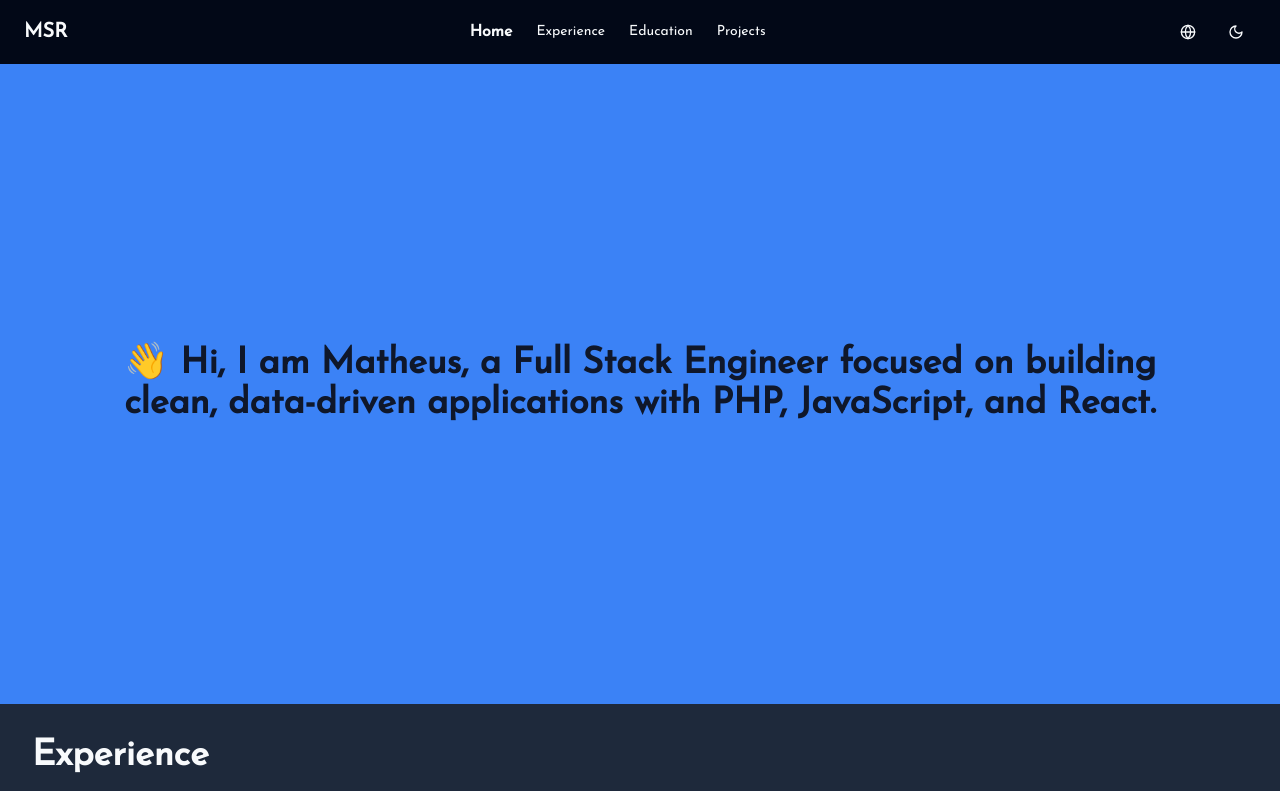
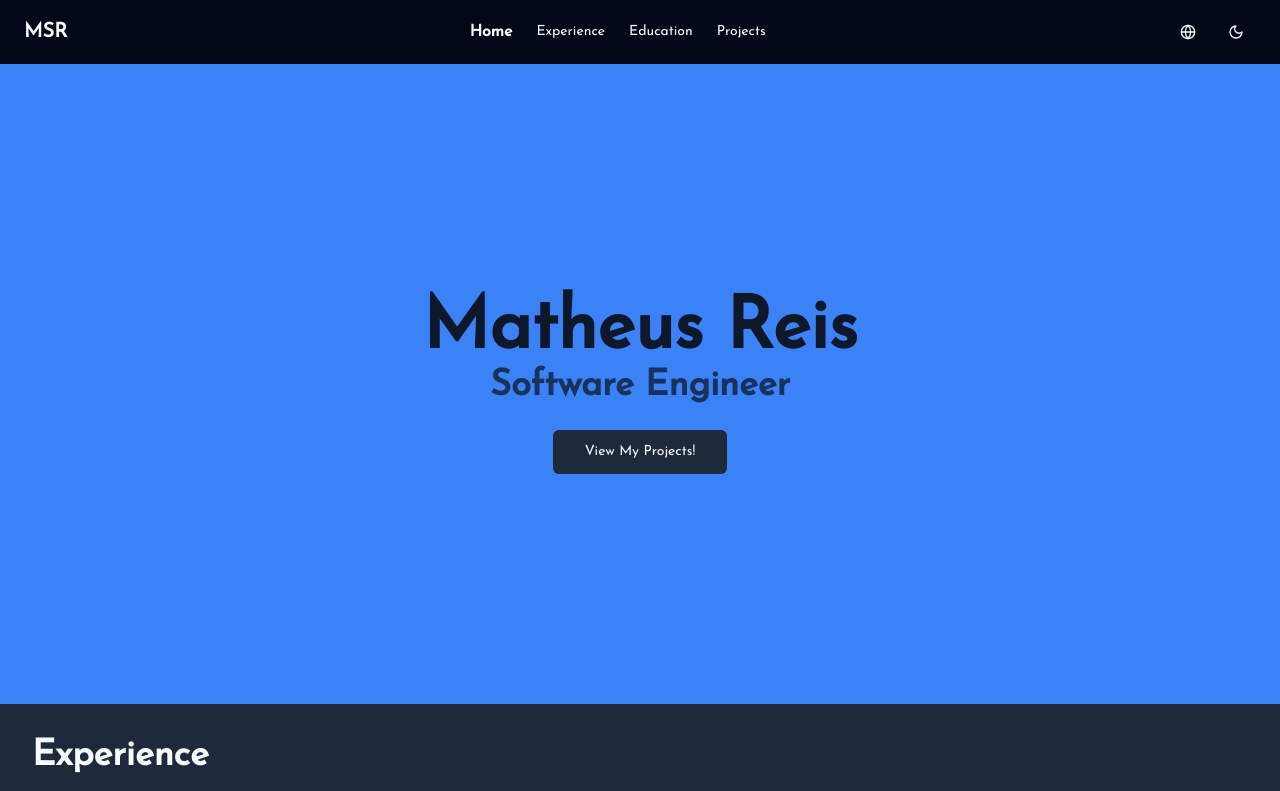
Before and after one commit to matheussreis/portfolio, a React (Vite) app: page / in a window 1280 px wide. Shown: the top 791 px of the page. Built offline with nearby package versions, Linux system fonts and the light colour scheme.

Commit message:
replace the text on the hero with my name, role, and a button that scrolls to the projects section

```diff
--- a/src/components/HeroSection.tsx
+++ b/src/components/HeroSection.tsx
@@ -1,20 +1,34 @@
 import { motion } from 'framer-motion';
 import { useAppContext } from '@/context';
 import { useTranslation } from 'react-i18next';
+import { Button } from '@/components/ui/Button';
 
 export default function HeroSection() {
   const { t } = useTranslation();
-  const { refs } = useAppContext();
+  const { refs, scrollToSection } = useAppContext();
 
   return (
     <motion.section
       id="home"
       ref={refs.home}
-      className="text-primary-foreground bg-primary p-4 min-h-[50vh] md:min-h-[80vh] flex flex-col justify-center"
+      className="text-primary-foreground bg-primary p-4 min-h-[50vh] md:min-h-[80vh] flex flex-col justify-center items-center gap-6"
     >
-      <h1 className="font-bold text-center text-3xl lg:text-4xl mx-2 lg:mx-20 select-none">
-        {t('sections.hero.description')}
-      </h1>
+      <div className="flex flex-col justify-center items-center">
+        <h1 className="text-primary-foreground font-extrabold text-5xl md:text-6xl lg:text-7xl select-none">
+          {t('sections.hero.name')}
+        </h1>
+        <h2 className="text-primary-foreground/75 font-semibold text-2xl md:text-3xl lg:text-4xl select-none">
+          {t('sections.hero.role')}
+        </h2>
+      </div>
+      <Button
+        size="lg"
+        variant="secondary"
+        className="focus-visible:ring-0 select-none"
+        onClick={() => scrollToSection('projects')}
+      >
+        {t('sections.hero.buttons.view-projects')}
+      </Button>
       <span className="sr-only">{t('sections.hero.sr-title')}</span>
     </motion.section>
   );
--- a/src/i18n/en/translation.json
+++ b/src/i18n/en/translation.json
@@ -62,7 +62,11 @@
   "sections": {
     "hero": {
       "sr-title": "Hero Section",
-      "description": "👋 Hi, I am Matheus, a Full Stack Engineer focused on building clean, data-driven applications with PHP, JavaScript, and React."
+      "name": "Matheus Reis",
+      "role": "Software Engineer",
+      "buttons": {
+        "view-projects": "View My Projects!"
+      }
     },
     "experience": {
       "title": "Experience",
@@ -80,7 +84,7 @@
               "contract": "Full-Time",
               "skills": {
                 "scripting": "Bash Scripting",
-                "sugarConsulting": "SugarCRM Consulting",
+                "sugar-consulting": "SugarCRM Consulting",
                 "support": "Customer Support"
               }
             },
--- a/src/i18n/pt/translation.json
+++ b/src/i18n/pt/translation.json
@@ -62,7 +62,11 @@
   "sections": {
     "hero": {
       "sr-title": "Secção de Apresentação",
-      "description": "👋 Olá, sou o Matheus, um Engenheiro Full Stack focado em construir aplicações limpas e orientadas a dados com PHP, JavaScript e React."
+      "name": "Matheus Reis",
+      "role": "Engenheiro de Software",
+      "buttons": {
+        "view-projects": "Veja meus Projetos!"
+      }
     },
     "experience": {
       "title": "Experiência",
@@ -80,7 +84,7 @@
               "contract": "Full-Time",
               "skills": {
                 "scripting": "Bash Scripting",
-                "sugarConsulting": "Consultoría SugarCRM",
+                "sugar-consulting": "Consultoría SugarCRM",
                 "support": "Apoio ao Cliente"
               }
             },
```
